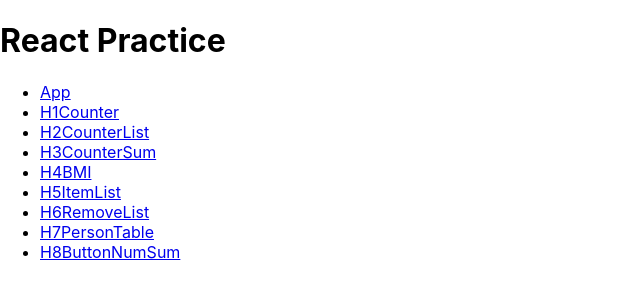
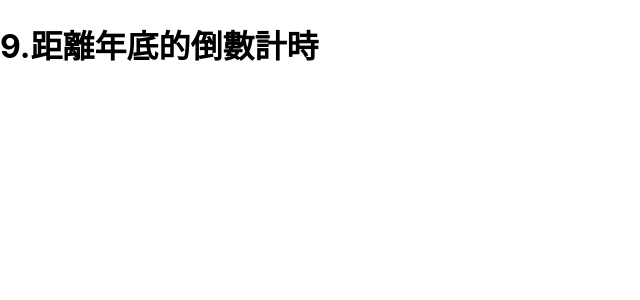
Before and after one commit to michelle3356/review-react, a React (Create React App) app: page /H9HappyNewYear in a window 1280 px wide. Shown: the top 300 px of the page, without its empty margins (0-640 px from the left). Built offline with nearby package versions, Linux system fonts and the light colour scheme.

Commit message:
timer initial

```diff
--- /dev/null
+++ b/src/H9HappyNewYear.js
@@ -0,0 +1,17 @@
+import React from 'react';
+
+class H9HappyNewYear extends React.Component{
+  constructor(){
+    super();
+  }
+
+  render(){
+    return(
+      <div>
+        <h1>9.距離年底的倒數計時</h1>
+      </div>
+    )
+  }
+}
+
+export default H9HappyNewYear;
--- a/src/Home.js
+++ b/src/Home.js
@@ -18,6 +18,7 @@ class Home extends React.Component{
           <li><Link to="/H6RemoveList">H6RemoveList</Link></li>
           <li><Link to="/H7PersonTable">H7PersonTable</Link></li>
           <li><Link to="/H8ButtonNumSum">H8ButtonNumSum</Link></li>
+          <li><Link to="/H9HappyNewYear">H9HappyNewYear</Link></li>
         </ul>
       </div>
     )
--- a/src/HomeRoute.js
+++ b/src/HomeRoute.js
@@ -14,6 +14,7 @@ import H5ItemList from './H5ItemList';
 import H6RemoveList from './H6RemoveList';
 import H7PersonTable from './H7PersonTable';
 import H8ButtonNumSum from './H8ButtonNumSum';
+import H9HappyNewYear from './H9HappyNewYear';
 import * as serviceWorker from './serviceWorker';
 
 
@@ -31,6 +32,7 @@ function HomeRoute (){
           <Route path="/H6RemoveList"><H6RemoveList /></Route>
           <Route path="/H7PersonTable"><H7PersonTable /></Route>
           <Route path="/H8ButtonNumSum"><H8ButtonNumSum /></Route>
+          <Route path="/H9HappyNewYear"><H9HappyNewYear /></Route>
           <Route path="/"><Home /></Route>
         </Switch>
       </BrowserRouter>
```
